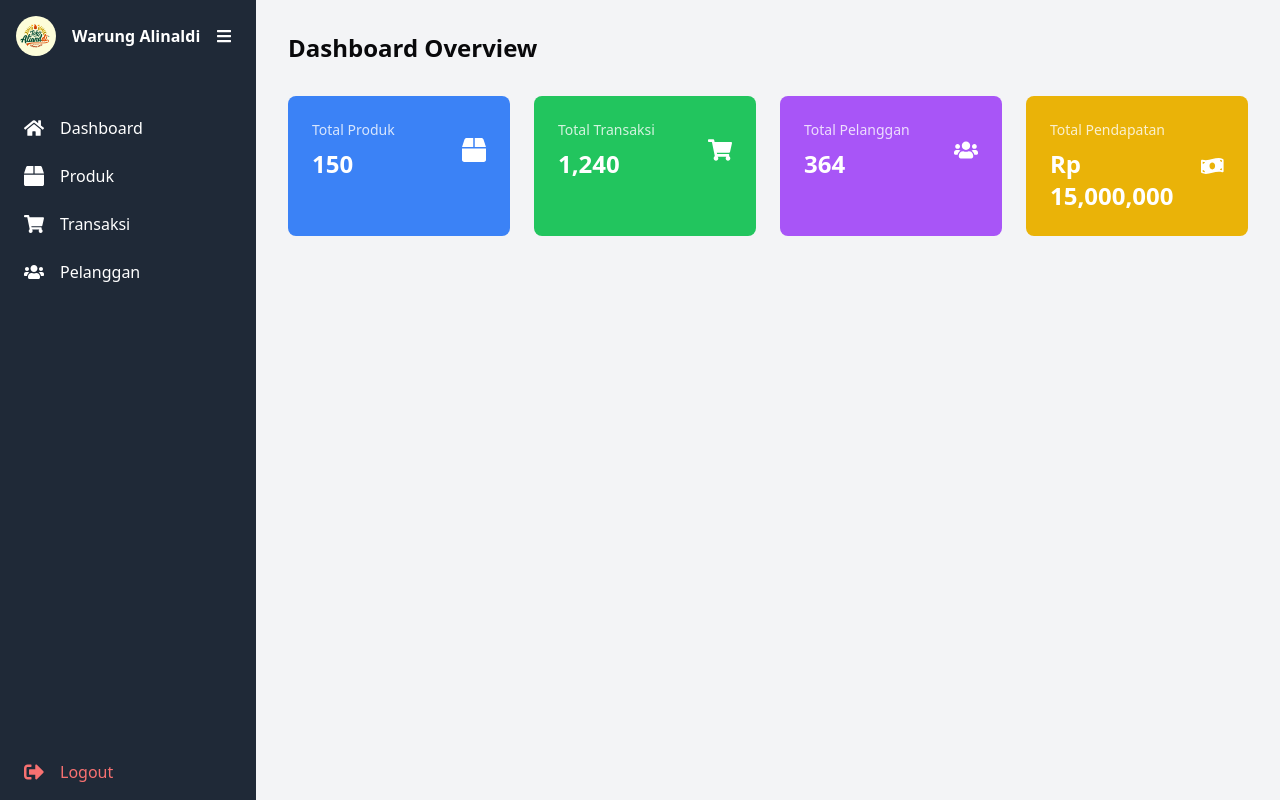
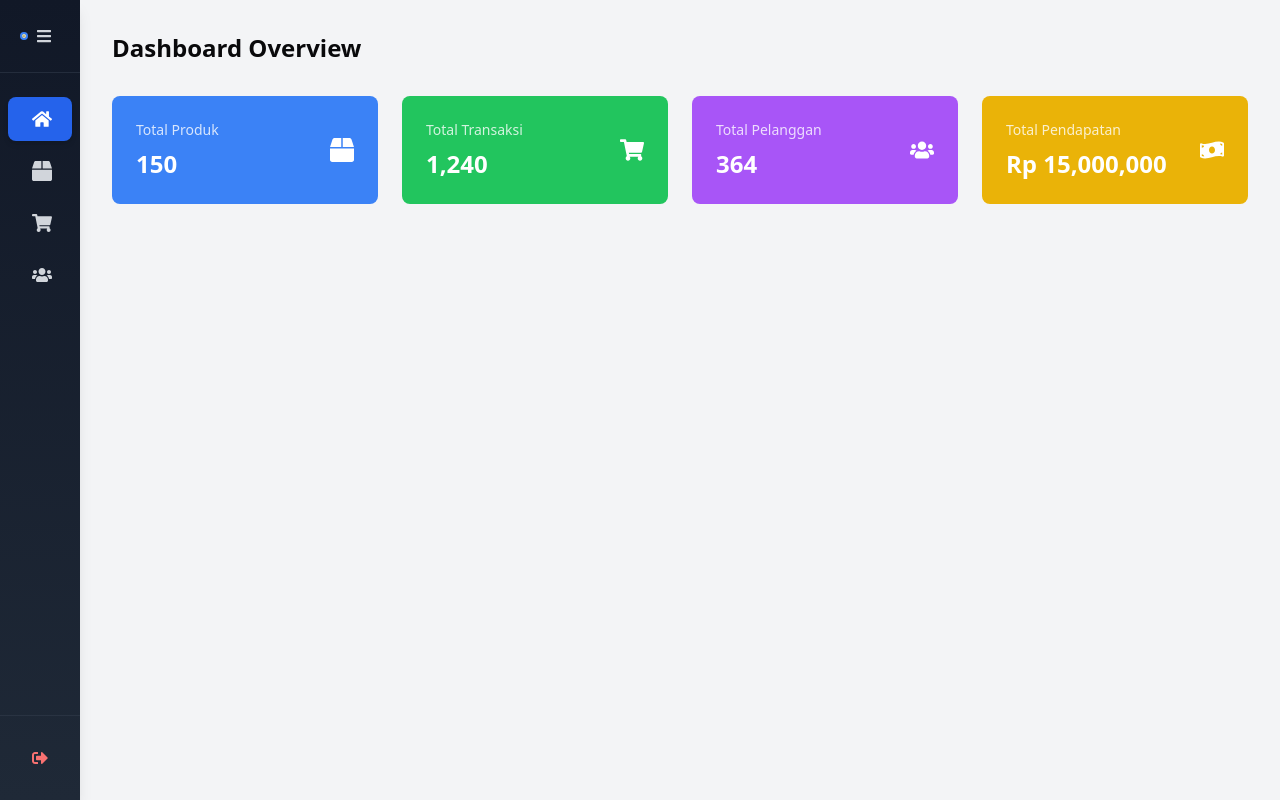
Before and after one commit to Reyn12/warung-alinaldi-new, a Next.js app: page /dashboard in a window 1280 px wide. Built offline with nearby package versions, Linux system fonts and the light colour scheme.

Commit message:
checkpoint

```diff
--- /dev/null
+++ b/app/dashboard/components/sidebar.tsx
@@ -0,0 +1,117 @@
+'use client'
+
+import { useState, useEffect } from 'react'
+import Image from 'next/image'
+import {
+    FaHome,
+    FaBox,
+    FaShoppingCart,
+    FaUsers,
+    FaSignOutAlt,
+    FaBars
+} from 'react-icons/fa'
+import { usePathname } from 'next/navigation'
+
+interface SidebarItem {
+    icon: React.ReactNode
+    text: string
+    path: string
+}
+
+const sidebarItems: SidebarItem[] = [
+    { icon: <FaHome size={20} />, text: 'Dashboard', path: '/dashboard' },
+    { icon: <FaBox size={20} />, text: 'Produk', path: '/dashboard/products' },
+    { icon: <FaShoppingCart size={20} />, text: 'Transaksi', path: '/dashboard/transactions' },
+    { icon: <FaUsers size={20} />, text: 'Pelanggan', path: '/dashboard/customers' },
+]
+
+interface SidebarProps {
+    onLogout: () => Promise<void>
+    isMobileMenuOpen?: boolean
+    onMobileMenuClose?: () => void
+}
+
+export default function Sidebar({ onLogout, isMobileMenuOpen, onMobileMenuClose }: SidebarProps) {
+    const [isCollapsed, setIsCollapsed] = useState(true)
+    const pathname = usePathname()
+
+    // Handle mobile menu close when clicking menu items
+    const handleMenuClick = () => {
+        if (onMobileMenuClose) {
+            onMobileMenuClose()
+        }
+    }
+
+    // Force expand sidebar on mobile when menu is open
+    useEffect(() => {
+        if (isMobileMenuOpen) {
+            setIsCollapsed(false)
+        }
+    }, [isMobileMenuOpen])
+
+    return (
+        <div className={`
+            bg-gradient-to-b from-gray-900 to-gray-800
+            text-white transition-all duration-300 ease-in-out shadow-lg
+            ${isCollapsed ? 'w-20' : 'w-72'}
+            h-screen flex flex-col
+            md:relative
+        `}>
+            {/* Header */}
+            <div className="p-5 flex items-center justify-between border-b border-gray-700/50">
+                <div className="flex items-center space-x-3">
+                    <Image
+                        src="/images/logo-toko.jpeg"
+                        width={40}
+                        height={40}
+                        alt="Logo"
+                        className="rounded-full border-2 border-blue-500"
+                    />
+                    {!isCollapsed && (
+                        <span className="font-semibold text-lg tracking-wide">Toko Alinaldi</span>
+                    )}
+                </div>
+                <button
+                    onClick={() => setIsCollapsed(!isCollapsed)}
+                    className="p-2 rounded-full hover:bg-gray-700/50 transition-colors hidden md:block"
+                >
+                    <FaBars className="text-gray-300" />
+                </button>
+            </div>
+
+            {/* Navigation */}
+            <nav className="flex-1 mt-6 space-y-2">
+                {sidebarItems.map((item, index) => (
+                    <a
+                        key={index}
+                        href={item.path}
+                        onClick={handleMenuClick}
+                        className={`flex items-center space-x-3 px-6 py-3 mx-2 rounded-lg transition-all duration-200 ${
+                            pathname === item.path
+                                ? 'bg-blue-600 text-white shadow-md'
+                                : 'text-gray-300 hover:bg-gray-700/70 hover:text-white'
+                        }`}
+                    >
+                        <div className="flex-shrink-0">{item.icon}</div>
+                        {!isCollapsed && (
+                            <span className="text-sm font-medium">{item.text}</span>
+                        )}
+                    </a>
+                ))}
+            </nav>
+
+            {/* Logout */}
+            <div className="p-5 border-t border-gray-700/50">
+                <button
+                    onClick={onLogout}
+                    className={`flex items-center space-x-3 px-3 py-3 w-full rounded-lg text-red-400 hover:bg-red-500/20 hover:text-red-300 transition-all duration-200 ${
+                        isCollapsed ? 'justify-center' : ''
+                    }`}
+                >
+                    <FaSignOutAlt size={20} />
+                    {!isCollapsed && <span className="text-sm font-medium">Logout</span>}
+                </button>
+            </div>
+        </div>
+    )
+}
--- a/app/dashboard/layout.tsx
+++ b/app/dashboard/layout.tsx
@@ -1,29 +1,8 @@
 'use client'
 
-import { useState } from 'react'
+import { useState, useEffect } from 'react'
 import { useRouter } from 'next/navigation'
-import Image from 'next/image'
-import {
-  FaHome,
-  FaBox,
-  FaShoppingCart,
-  FaUsers,
-  FaSignOutAlt,
-  FaBars
-} from 'react-icons/fa'
-
-interface SidebarItem {
-  icon: React.ReactNode
-  text: string
-  path: string
-}
-
-const sidebarItems: SidebarItem[] = [
-  { icon: <FaHome size={20} />, text: 'Dashboard', path: '/dashboard' },
-  { icon: <FaBox size={20} />, text: 'Produk', path: '/dashboard/products' },
-  { icon: <FaShoppingCart size={20} />, text: 'Transaksi', path: '/dashboard/transactions' },
-  { icon: <FaUsers size={20} />, text: 'Pelanggan', path: '/dashboard/customers' },
-]
+import Sidebar from './components/sidebar'
 
 export default function DashboardLayout({
   children,
@@ -31,7 +10,19 @@ export default function DashboardLayout({
   children: React.ReactNode
 }) {
   const router = useRouter()
-  const [isCollapsed, setIsCollapsed] = useState(false)
+  const [isMobileMenuOpen, setIsMobileMenuOpen] = useState(false)
+
+  // Close sidebar when screen size changes
+  useEffect(() => {
+    const handleResize = () => {
+      if (window.innerWidth >= 768) {
+        setIsMobileMenuOpen(false)
+      }
+    }
+
+    window.addEventListener('resize', handleResize)
+    return () => window.removeEventListener('resize', handleResize)
+  }, [])
 
   const handleLogout = async () => {
     try {
@@ -44,58 +35,37 @@ export default function DashboardLayout({
 
   return (
     <div className="flex h-screen bg-gray-100">
+      {/* Mobile Overlay */}
+      {isMobileMenuOpen && (
+        <div
+          className="fixed inset-0 bg-black/50 z-20 md:hidden"
+          onClick={() => setIsMobileMenuOpen(false)}
+        />
+      )}
+
+      {/* Mobile Menu Button */}
+      <button
+        className="fixed top-4 right-4 z-30 md:hidden bg-gray-800 text-white p-2 rounded-lg"
+        onClick={() => setIsMobileMenuOpen(!isMobileMenuOpen)}
+      >
+        <svg className="w-6 h-6" fill="none" stroke="currentColor" viewBox="0 0 24 24">
+          <path strokeLinecap="round" strokeLinejoin="round" strokeWidth={2} d="M4 6h16M4 12h16M4 18h16" />
+        </svg>
+      </button>
+
       {/* Sidebar */}
-      <div className={`bg-gray-800 text-white transition-all duration-300 ${
-        isCollapsed ? 'w-20' : 'w-64'
-      }`}>
-        <div className="p-4 flex items-center justify-between">
-          <div className="flex items-center space-x-4">
-            <Image
-              src="/images/logo-toko.jpeg"
-              width={40}
-              height={40}
-              alt="Logo"
-              className="rounded-full"
-            />
-            {!isCollapsed && <span className="font-bold">Warung Alinaldi</span>}
-          </div>
-          <button
-            onClick={() => setIsCollapsed(!isCollapsed)}
-            className="p-2 rounded-lg hover:bg-gray-700"
-          >
-            <FaBars />
-          </button>
-        </div>
-
-        <nav className="mt-8">
-          {sidebarItems.map((item, index) => (
-            <a
-              key={index}
-              href={item.path}
-              className="flex items-center space-x-4 px-6 py-3 hover:bg-gray-700 transition-colors"
-            >
-              <div>{item.icon}</div>
-              {!isCollapsed && <span>{item.text}</span>}
-            </a>
-          ))}
-        </nav>
-
-        <div className="absolute bottom-0 w-full p-4">
-          <button
-            onClick={handleLogout}
-            className={`flex items-center space-x-4 text-red-400 hover:text-red-300 transition-colors w-full ${
-              isCollapsed ? 'justify-center' : 'px-2'
-            }`}
-          >
-            <FaSignOutAlt size={20} />
-            {!isCollapsed && <span>Logout</span>}
-          </button>
-        </div>
+      <div className={`
+        fixed md:static
+        z-30 md:z-auto
+        ${isMobileMenuOpen ? 'translate-x-0' : '-translate-x-full md:translate-x-0'}
+        transition-transform duration-300 ease-in-out
+      `}>
+        <Sidebar onLogout={handleLogout} isMobileMenuOpen={isMobileMenuOpen} onMobileMenuClose={() => setIsMobileMenuOpen(false)} />
       </div>
 
       {/* Main Content */}
       <div className="flex-1 overflow-auto">
-        <div className="p-8">
+        <div className="p-8 md:p-8 pt-20 md:pt-8">
           {children}
         </div>
       </div>
--- a/package.json
+++ b/package.json
@@ -12,6 +12,7 @@
     "@supabase/auth-helpers-nextjs": "^0.10.0",
     "@supabase/supabase-js": "^2.48.1",
     "class-variance-authority": "^0.7.1",
+    "cloudinary": "^2.5.1",
     "clsx": "^2.1.1",
     "lucide-react": "^0.475.0",
     "next": "15.1.7",
```
Also changed, not shown: lib/cloudinary.ts (added, +10 -0 lines), 1 other file (tests, documents, lock files or other folders).
